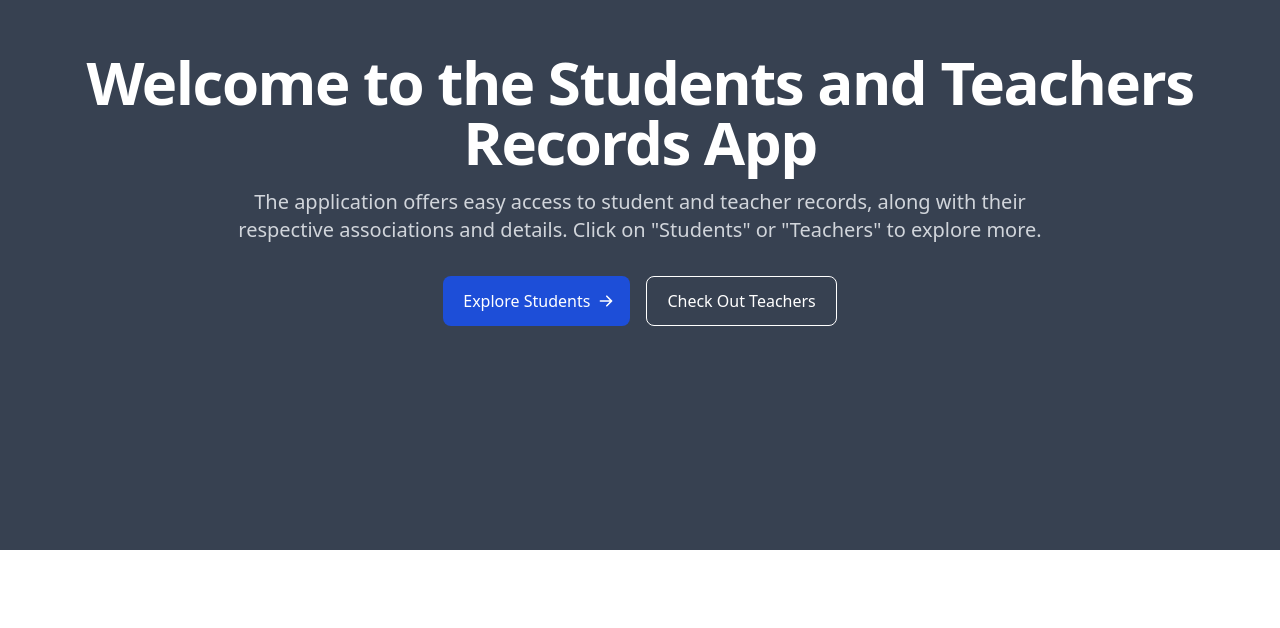
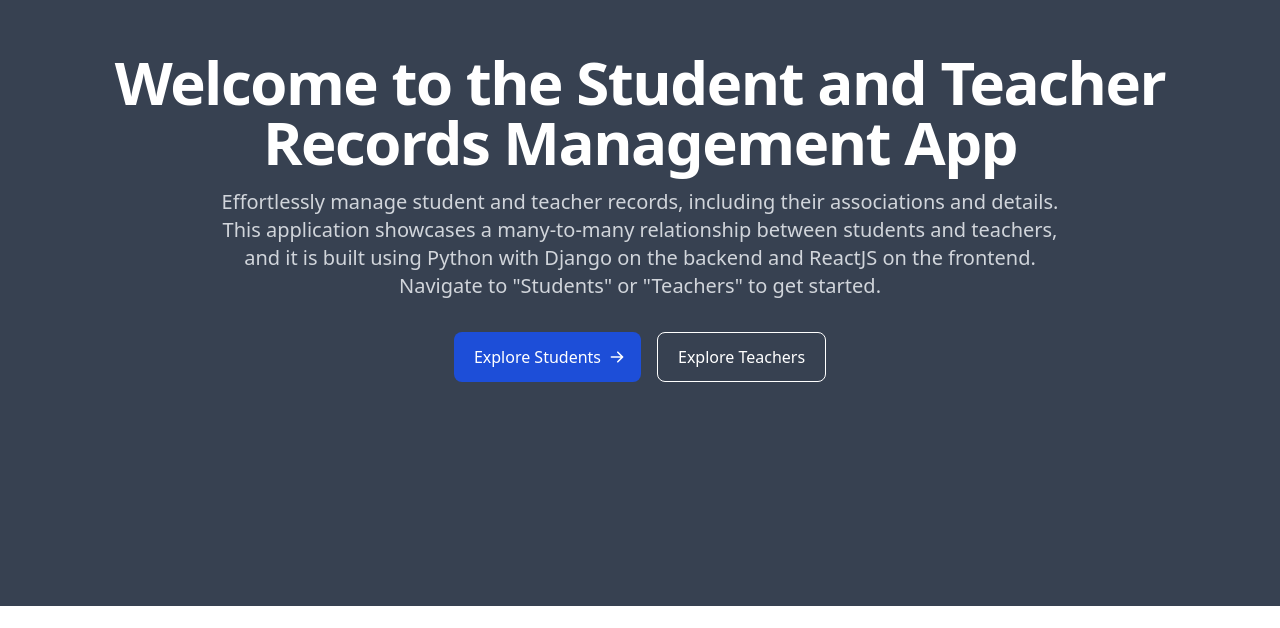
Before and after one commit to bongomin/StudentsAndTeachersApp, a React (Create React App) app in the folder frontend/: page / in a window 1280 px wide. Shown: the part 172-800 px from the top of the page. Built offline with nearby package versions, Linux system fonts and the light colour scheme.

Commit message:
modify app desc

```diff
--- a/frontend/src/pages/home/index.js
+++ b/frontend/src/pages/home/index.js
@@ -7,15 +7,15 @@ const Home = () => {
         <>
             <section className="bg-center bg-no-repeat bg-gray-700 bg-blend-multiply">
                 <div className="px-4 mx-auto max-w-screen-xl text-center py-24 lg:py-56">
-                    <h1 className="mb-4 text-4xl font-extrabold tracking-tight leading-none text-white md:text-5xl lg:text-6xl">Welcome to the Students and Teachers Records App</h1>
-                    <p className="mb-8 text-lg font-normal text-gray-300 lg:text-xl sm:px-16 lg:px-48">The application offers easy access to student and teacher records, along with their respective associations and details. Click on "Students" or "Teachers" to explore more.</p>
+                    <h1 className="mb-4 text-4xl font-extrabold tracking-tight leading-none text-white md:text-5xl lg:text-6xl">Welcome to the Student and Teacher Records Management App</h1>
+                    <p className="mb-8 text-lg font-normal text-gray-300 lg:text-xl sm:px-16 lg:px-48">Effortlessly manage student and teacher records, including their associations and details. This application showcases a many-to-many relationship between students and teachers, and it is built using Python with Django on the backend and ReactJS on the frontend. Navigate to "Students" or "Teachers" to get started.</p>
                     <div className="flex flex-col space-y-4 sm:flex-row sm:justify-center sm:space-y-0 sm:space-x-4">
                         <Link to={ROUTES.STUDENTS} className="inline-flex justify-center items-center py-3 px-5 text-base font-medium text-center text-white rounded-lg bg-blue-700 hover:bg-blue-800 focus:ring-4 focus:ring-blue-300 dark:focus:ring-blue-900">
                             Explore Students
                             <svg aria-hidden="true" className="ml-2 -mr-1 w-4 h-4" fill="currentColor" viewBox="0 0 20 20" xmlns="http://www.w3.org/2000/svg"><path fill-rule="evenodd" d="M10.293 3.293a1 1 0 011.414 0l6 6a1 1 0 010 1.414l-6 6a1 1 0 01-1.414-1.414L14.586 11H3a1 1 0 110-2h11.586l-4.293-4.293a1 1 0 010-1.414z" clip-rule="evenodd"></path></svg>
                         </Link>
                         <Link to={ROUTES.TEACHERS} className="inline-flex justify-center hover:text-gray-900 items-center py-3 px-5 text-base font-medium text-center text-white rounded-lg border border-white hover:bg-gray-100 focus:ring-4 focus:ring-gray-400">
-                            Check Out Teachers
+                            Explore Teachers
                         </Link>
                     </div>
                 </div>
```
